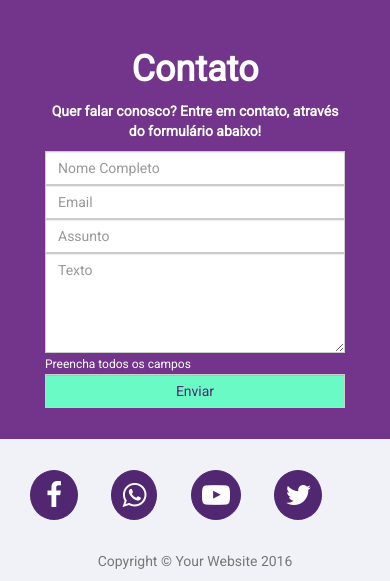
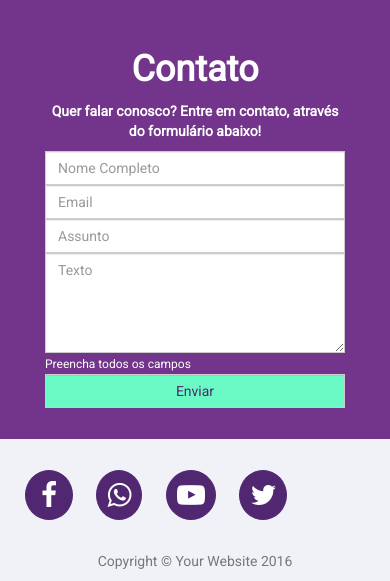
Before and after one commit to gxpunicornios/marketingnaveia, a PHP site: page / in a window 390 px wide. Shown: the part 1521-2102 px from the top of the page. Run offline with PHP 8.4, Linux system fonts and the light colour scheme; data that the repository does not hold is empty.

Commit message:
Agora vai

```diff
--- a/css/style.css
+++ b/css/style.css
@@ -246,7 +246,7 @@ footer i.fa-facebook{
       margin-left: 10px;
   }
 
-  a.fa{
-    margin: 0px 12.5%;
+  footer i{
+    margin: 30px 10px;
   }
 }
```
